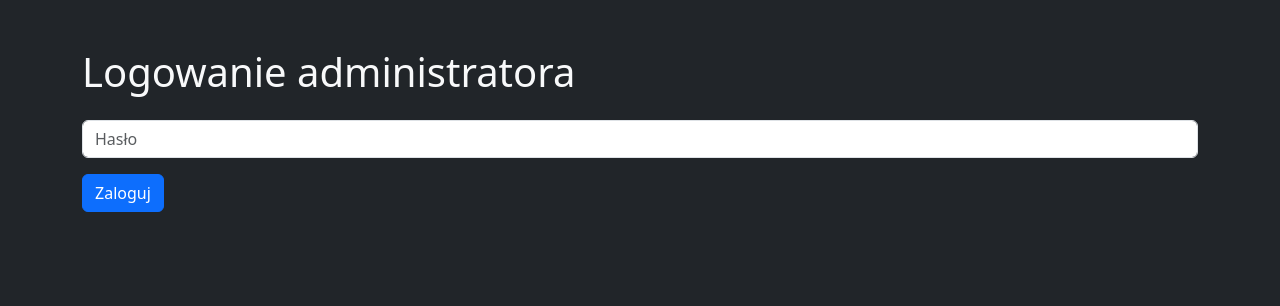
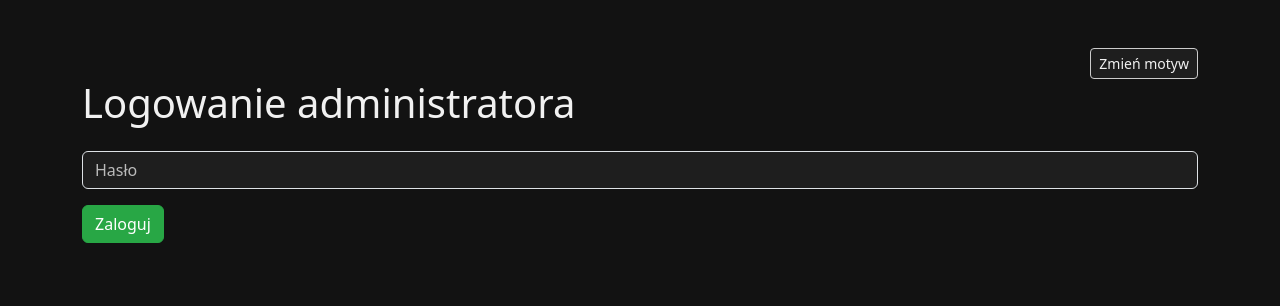
Before and after one commit to gniewkob/Scraper, a FastAPI app: page /admin/login in a window 1280 px wide. Shown: the top 306 px of the page. Run offline with FastAPI, Linux system fonts and the light colour scheme; parts of the project's set-up code (start-up, migrations or seed data) failed here and were passed over.

Commit message:
feat: add theme toggle and CSS variables

```diff
--- /dev/null
+++ b/backend/static/theme.css
@@ -0,0 +1,184 @@
+/* Theme variables and shared styles */
+.light {
+  --bg-color: #ffffff;
+  --text-color: #212529;
+  --surface-color: #ffffff;
+  --border-color: #dee2e6;
+  --btn-outline-color: #212529;
+  --btn-outline-border: #6c757d;
+  --btn-outline-hover-bg: #e9ecef;
+  --btn-outline-hover-border: #212529;
+  --placeholder-color: #6c757d;
+  --short-expiry-bg: #ffdddd;
+  --short-expiry-text: #212529;
+  --short-expiry-row-bg: #fff5f5;
+  --short-expiry-border: #ff5555;
+  --good-deal-row-bg: #d4edda;
+  --good-deal-border: #28a745;
+  --table-row-hover-bg: #f8f9fa;
+  --save-btn-bg: #28a745;
+  --save-btn-border: #28a745;
+  --save-btn-hover-bg: #218838;
+  --save-btn-hover-border: #1e7e34;
+  --canvas-bg: #ffffff;
+  --price-chart-bg: #ffffff;
+}
+
+.dark {
+  --bg-color: #121212;
+  --text-color: #f1f1f1;
+  --surface-color: #1e1e1e;
+  --border-color: #2c2c2c;
+  --btn-outline-color: #f1f1f1;
+  --btn-outline-border: #ccc;
+  --btn-outline-hover-bg: #1e1e1e;
+  --btn-outline-hover-border: #f1f1f1;
+  --placeholder-color: #bbbbbb;
+  --short-expiry-bg: #6c1a1a;
+  --short-expiry-text: #ffcdd2;
+  --short-expiry-row-bg: #2a2a2a;
+  --short-expiry-border: #ff5555;
+  --good-deal-row-bg: #183c28;
+  --good-deal-border: #4be287;
+  --table-row-hover-bg: #3a3a3a;
+  --save-btn-bg: #28a745;
+  --save-btn-border: #28a745;
+  --save-btn-hover-bg: #218838;
+  --save-btn-hover-border: #1e7e34;
+  --canvas-bg: #ffffff;
+  --price-chart-bg: #1e1e1e;
+}
+
+body {
+  background-color: var(--bg-color);
+  color: var(--text-color);
+}
+
+.card,
+.table,
+.form-control,
+.form-label,
+.btn {
+  background-color: var(--surface-color);
+  color: var(--text-color);
+}
+
+.card {
+  border: 1px solid var(--border-color);
+}
+
+.table th,
+.table td {
+  vertical-align: middle;
+}
+
+.short-expiry {
+  background-color: var(--short-expiry-bg) !important;
+  color: var(--short-expiry-text);
+  font-weight: bold;
+}
+
+tr.short-expiry {
+  background-color: var(--short-expiry-row-bg);
+  border-left: 4px solid var(--short-expiry-border);
+}
+
+tr.short-expiry.good-deal {
+  background-color: var(--good-deal-row-bg) !important;
+  border-left: 4px solid var(--good-deal-border);
+}
+
+#alertTable tbody tr:hover {
+  background-color: var(--table-row-hover-bg);
+}
+
+.btn-outline-light {
+  color: var(--btn-outline-color);
+  border-color: var(--btn-outline-border);
+}
+
+.btn-outline-light:hover {
+  background-color: var(--btn-outline-hover-bg);
+  border-color: var(--btn-outline-hover-border);
+}
+
+.form-control::placeholder {
+  color: var(--placeholder-color);
+}
+
+.btn-save {
+  background-color: var(--save-btn-bg);
+  border-color: var(--save-btn-border);
+  color: #fff;
+}
+
+.btn-save:hover {
+  background-color: var(--save-btn-hover-bg);
+  border-color: var(--save-btn-hover-border);
+  color: #fff;
+}
+
+canvas {
+  background-color: var(--canvas-bg);
+  border-radius: 10px;
+  padding: 10px;
+}
+
+canvas#priceTrendChart {
+  background-color: var(--price-chart-bg) !important;
+  border-radius: 10px;
+  padding: 10px;
+  height: 260px !important;
+  max-height: 260px;
+}
+
+#map {
+  height: 300px;
+}
+
+#loadingIndicator {
+  position: fixed;
+  top: 50%;
+  left: 50%;
+  transform: translate(-50%, -50%);
+  z-index: 2000;
+  display: none;
+}
+
+body.loading .container {
+  opacity: 0.5;
+  pointer-events: none;
+}
+
+@media (max-width: 576px) {
+  .table td,
+  .table th {
+    font-size: 0.875rem;
+    padding: 0.25rem;
+  }
+  .accordion-button {
+    font-size: 1rem;
+  }
+}
+
+.accordion-button {
+  background-color: var(--surface-color);
+  color: var(--text-color);
+}
+
+.accordion-button::after {
+  filter: invert(1);
+  transition: transform 0.2s ease-in-out;
+}
+
+.accordion-button:not(.collapsed)::after {
+  transform: rotate(180deg);
+}
+
+a {
+  color: var(--text-color);
+}
+
+.spinner-border {
+  color: var(--text-color);
+}
--- /dev/null
+++ b/backend/static/theme.js
@@ -0,0 +1,12 @@
+(function() {
+  document.addEventListener('DOMContentLoaded', function() {
+    const toggle = document.getElementById('themeToggle');
+    if (!toggle) return;
+    toggle.addEventListener('click', function() {
+      const newTheme = document.body.classList.contains('dark') ? 'light' : 'dark';
+      document.body.classList.remove('dark', 'light');
+      document.body.classList.add(newTheme);
+      localStorage.setItem('theme', newTheme);
+    });
+  });
+})();
--- a/backend/templates/admin_login.html
+++ b/backend/templates/admin_login.html
@@ -5,17 +5,21 @@
   <title>Admin Login</title>
   <meta name="viewport" content="width=device-width, initial-scale=1">
   <link href="https://cdn.jsdelivr.net/npm/bootstrap@5.3.0/dist/css/bootstrap.min.css" rel="stylesheet">
+  <link rel="stylesheet" href="/static/theme.css">
 </head>
-<body class="bg-dark text-light">
+<body>
+<script>document.body.classList.add(localStorage.getItem("theme") || "dark");</script>
 <div class="container py-5">
+  <div class="text-end"><button id="themeToggle" class="btn btn-outline-light btn-sm">Zmień motyw</button></div>
   <h1 class="mb-4">Logowanie administratora</h1>
   <form method="post" class="mb-3">
     <div class="mb-3">
       <input type="password" name="password" class="form-control" placeholder="Hasło" required>
     </div>
     {% if error %}<div class="text-danger mb-2">{{ error }}</div>{% endif %}
-    <button type="submit" class="btn btn-primary">Zaloguj</button>
+    <button type="submit" class="btn btn-save">Zaloguj</button>
   </form>
 </div>
+<script src="/static/theme.js"></script>
 </body>
 </html>
```
Also changed, not shown: backend/static/dashboard.combined.js (+19 -16 lines), backend/templates/admin.html (+6 -18 lines), backend/templates/index.html (+6 -98 lines), backend/templates/offers.html (+5 -9 lines).
